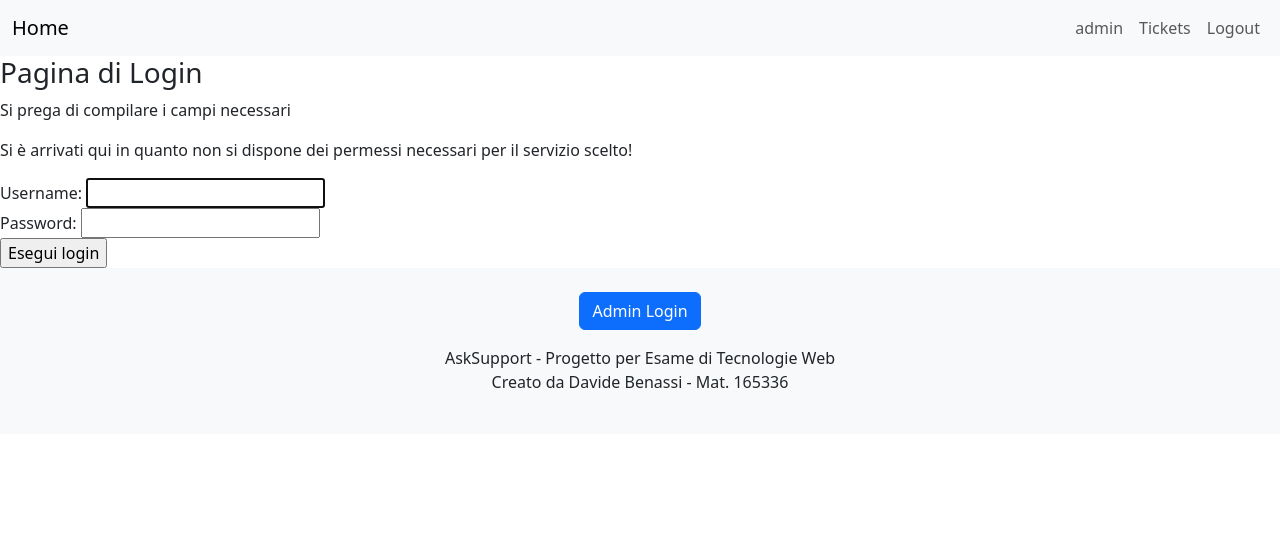
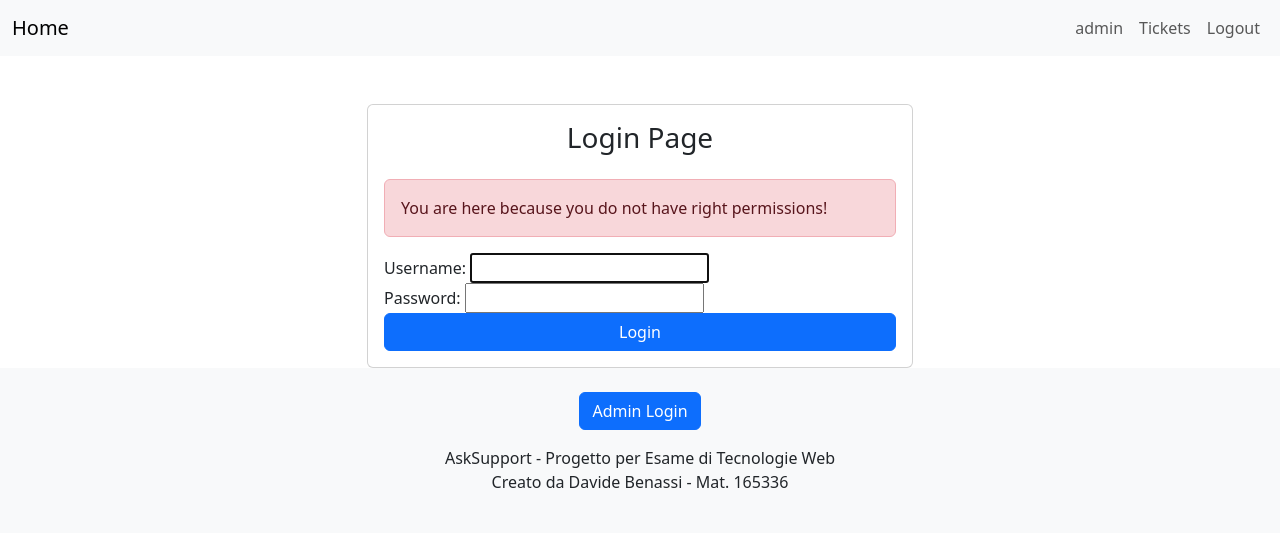
Before and after one commit to davidebenassi/AskSupport, a Django app: a page that uses project-folder/templates/registration/login.html in a window 1280 px wide. Shown: the top 533 px of the page. Run offline with Django 5.2, Linux system fonts and the light colour scheme; a user stored in the database is signed in.

Commit message:
bootstrap in login page

```diff
--- a/project-folder/templates/registration/login.html
+++ b/project-folder/templates/registration/login.html
@@ -2,24 +2,26 @@
 
 {% block title %} Login {% endblock %}
 
-{% block content%}
-
-    <h3> Pagina di Login</h3>
-
-
-    <p>Si prega di compilare i campi necessari</p>
+{% block content %}
+<div class="container mt-5">
+    <div class="row justify-content-center">
+        <div class="col-md-6">
+            <div class="card">
+                <div class="card-body">
+                    <h3 class="card-title text-center mb-4">Login Page</h3>
                     {% if "notok" in request.GET.auth %}
-        <p>
-        Si è arrivati qui in quanto non si dispone dei permessi necessari per il servizio scelto!
-        </p>
+                        <div class="alert alert-danger" role="alert">
+                            You are here because you do not have right permissions!
+                        </div>
                     {% endif %}
-
                     <form method="post">
                         {% csrf_token %}
                         {{ form }}
-
-        <input type="submit" value="Esegui login">
-
+                        <button type="submit" class="btn btn-primary w-100">Login</button>
                     </form>
-
+                </div>
+            </div>
+        </div>
+    </div>
+</div>
 {% endblock %}
```
Lines whose indentation alone changed are shown as unchanged.
